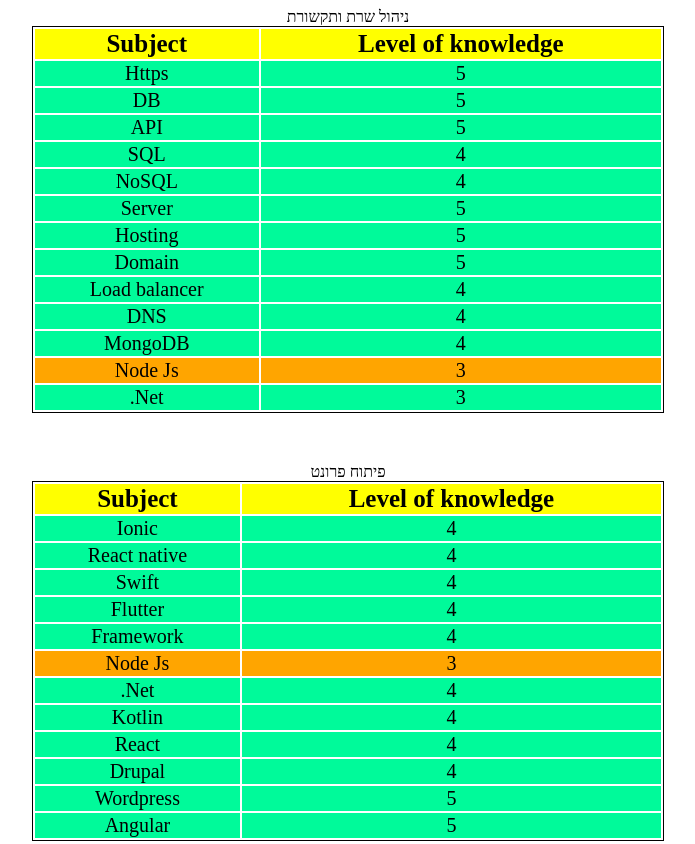
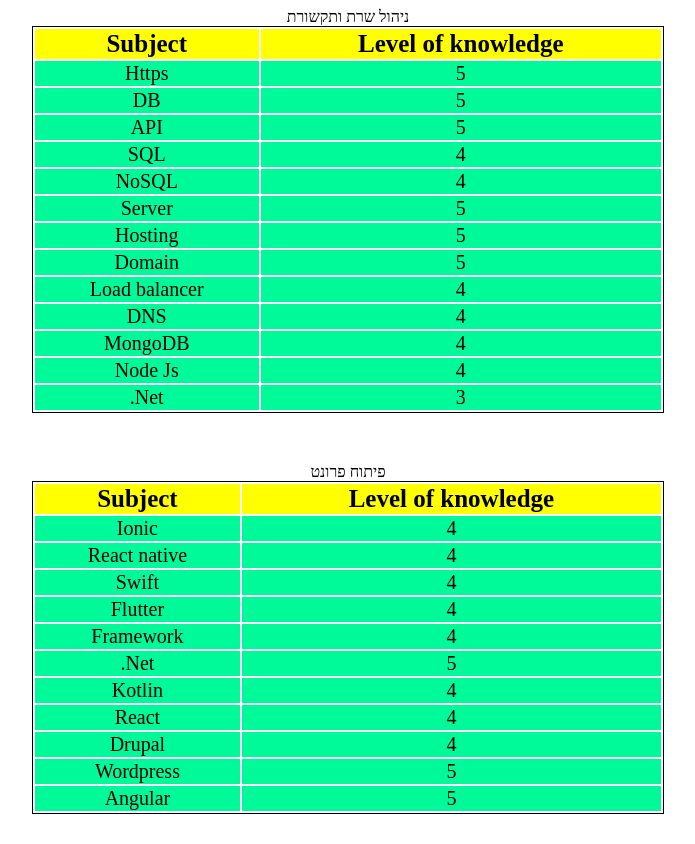
Before and after one commit to Danielle-Abraham/Skills-Pm, a plain HTML site: page index.html in a window 1280 px wide. Shown: the top 844 px of the page, without its empty margins (292-987 px from the left). Drawn offline with Linux system fonts and the light colour scheme.

Commit message:
Update index.html

```diff
--- a/index.html
+++ b/index.html
@@ -56,9 +56,9 @@
         <td>MongoDB</td>
         <td>4</td>
       </tr>
-      <tr style=background-color:orange;>
+      <tr style=background-color:mediumspringgreen;>
         <td>Node Js</td>
-        <td>3</td>
+        <td>4</td>
       </tr>
       <tr style=background-color:mediumspringgreen;>
         <td>.Net</td>
@@ -93,13 +93,9 @@
           <td>Framework</td>
           <td>4</td>
         </tr>
-        <tr style=background-color:orange;>
-          <td>Node Js</td>
-          <td>3</td>
-        </tr>
         <tr style=background-color:mediumspringgreen;>
           <td>.Net</td>
-          <td>4</td>
+          <td>5</td>
         </tr>
         <tr style=background-color:mediumspringgreen;>
           <td>Kotlin</td>
```
